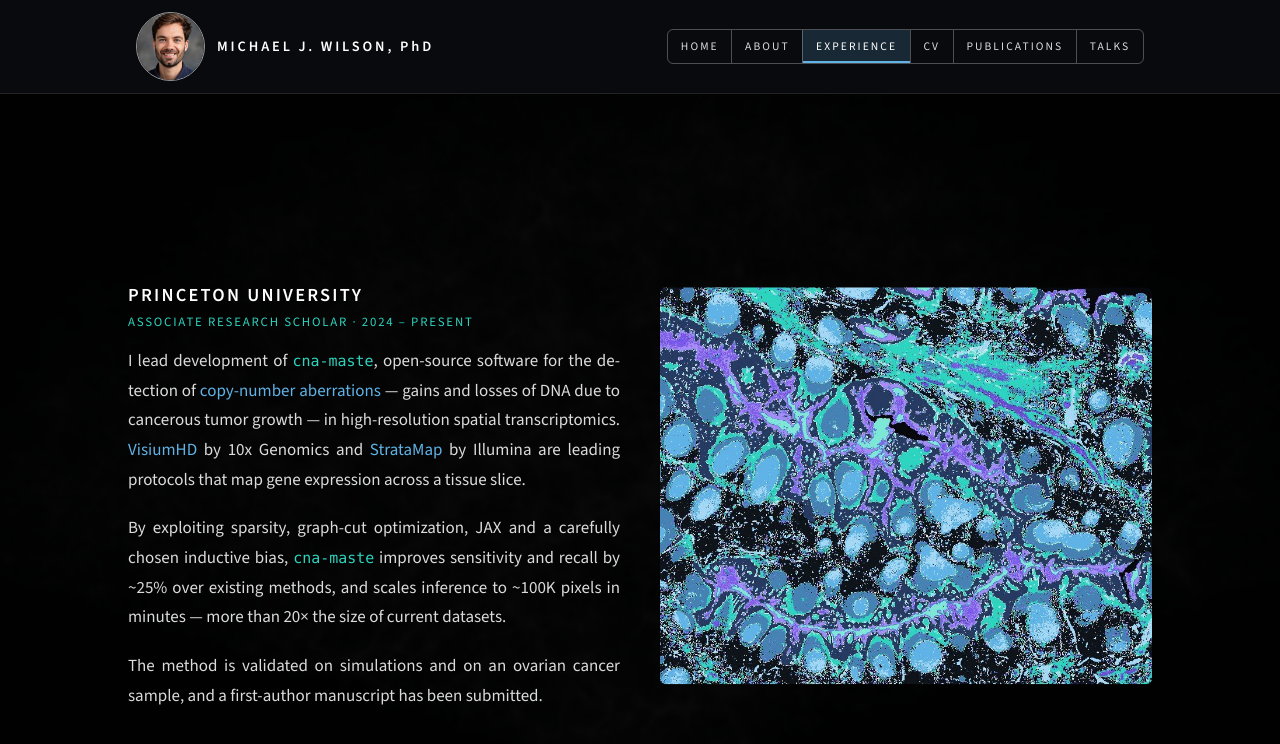
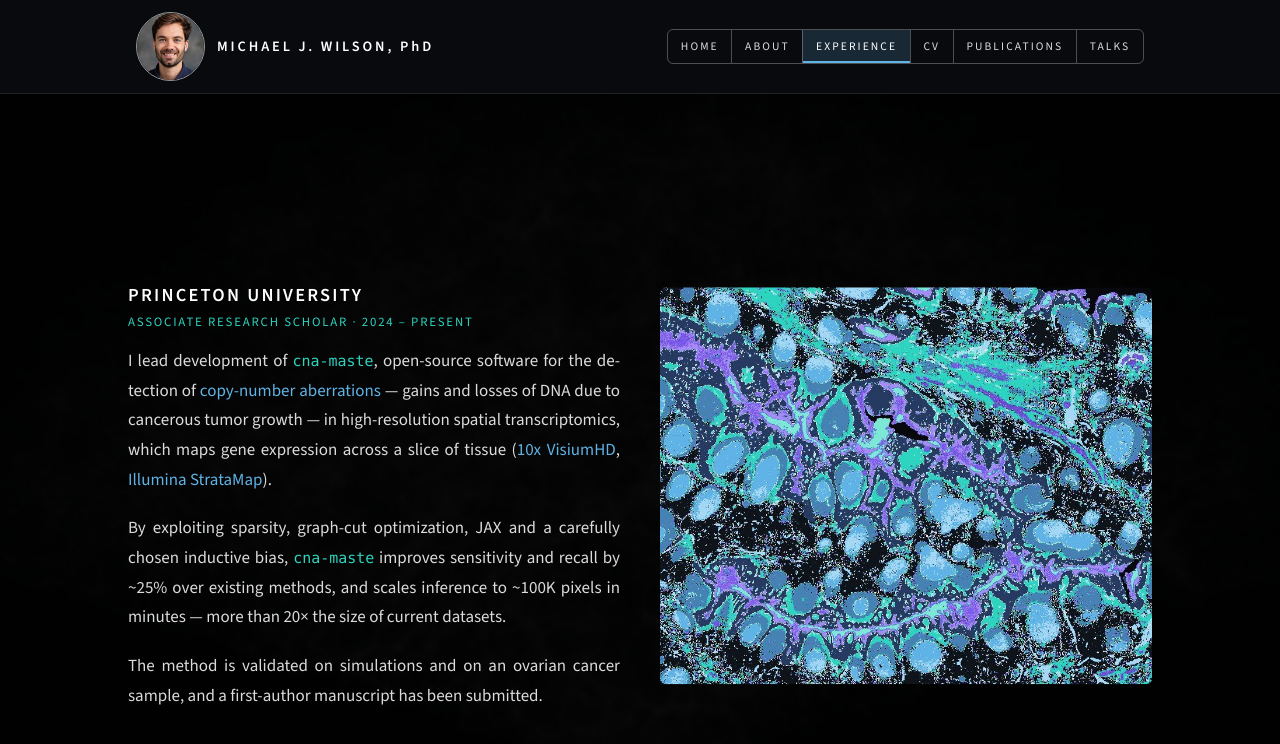
Before and after one commit to michaelJwilson/michaelJwilson.github.io, a Jekyll site: the page built from experience.md, in a window 1280 px wide and 900 px high. Shown: the top 744 px of the window. Built offline with Jekyll 4.4.1, drawn with Linux system fonts in a browser that asks for light colours.

Commit message:
Move the Download-button and Princeton-platforms change to its own PR
This reverts commit 75a6fd2 on this branch; the change now lives in PR #14.

Co-Authored-By: Claude Opus 5.5 <noreply@anthropic.com>
Claude-Session: https://claude.ai/code/session_01SiHqF3nmdqJf51uy6f9hsB

```diff
--- a/assets/css/site.css
+++ b/assets/css/site.css
@@ -230,7 +230,6 @@ body.inner.scene-page .backdrop { filter: brightness(.08) blur(2px); }
   text-align: justify; hyphens: auto; -webkit-hyphens: auto;
 }
 .panel .meta, .panel .buttons, .figure figcaption, .talks td { text-align: left; hyphens: manual; }
-.panel .buttons.center { text-align: center; }
 .figure figcaption { text-align: center; }
 .talks .talk-month { text-align: right; }
 @media (max-width: 700px) { .talks .talk-month { text-align: left; } }
--- a/experience.md
+++ b/experience.md
@@ -21,7 +21,7 @@ permalink: /experience/
 ## Princeton University
 <p class="meta">Associate Research Scholar · 2024 – present</p>
 
-I lead development of [`cna-maste`](https://github.com/raphael-group/cna_maste), open-source software for the detection of [copy-number aberrations](https://www.genome.gov/genetics-glossary/Copy-Number-Variation-CNV) — gains and losses of DNA due to cancerous tumor growth — in high-resolution spatial transcriptomics. [VisiumHD](https://www.10xgenomics.com/platforms/visium/product-family) by 10x Genomics and [StrataMap](https://www.illumina.com/products/by-brand/stratamap.html) by Illumina are leading protocols that map gene expression across a tissue slice.
+I lead development of [`cna-maste`](https://github.com/raphael-group/cna_maste), open-source software for the detection of [copy-number aberrations](https://www.genome.gov/genetics-glossary/Copy-Number-Variation-CNV) — gains and losses of DNA due to cancerous tumor growth — in high-resolution spatial transcriptomics, which maps gene expression across a slice of tissue ([10x VisiumHD](https://www.10xgenomics.com/platforms/visium/product-family), [Illumina StrataMap](https://www.illumina.com/products/by-brand/stratamap.html)).
 
 By exploiting sparsity, graph-cut optimization, JAX and a carefully chosen inductive bias, `cna-maste` improves sensitivity and recall by ~25% over existing methods, and scales inference to ~100K pixels in minutes — more than 20× the size of current datasets.
 
```
